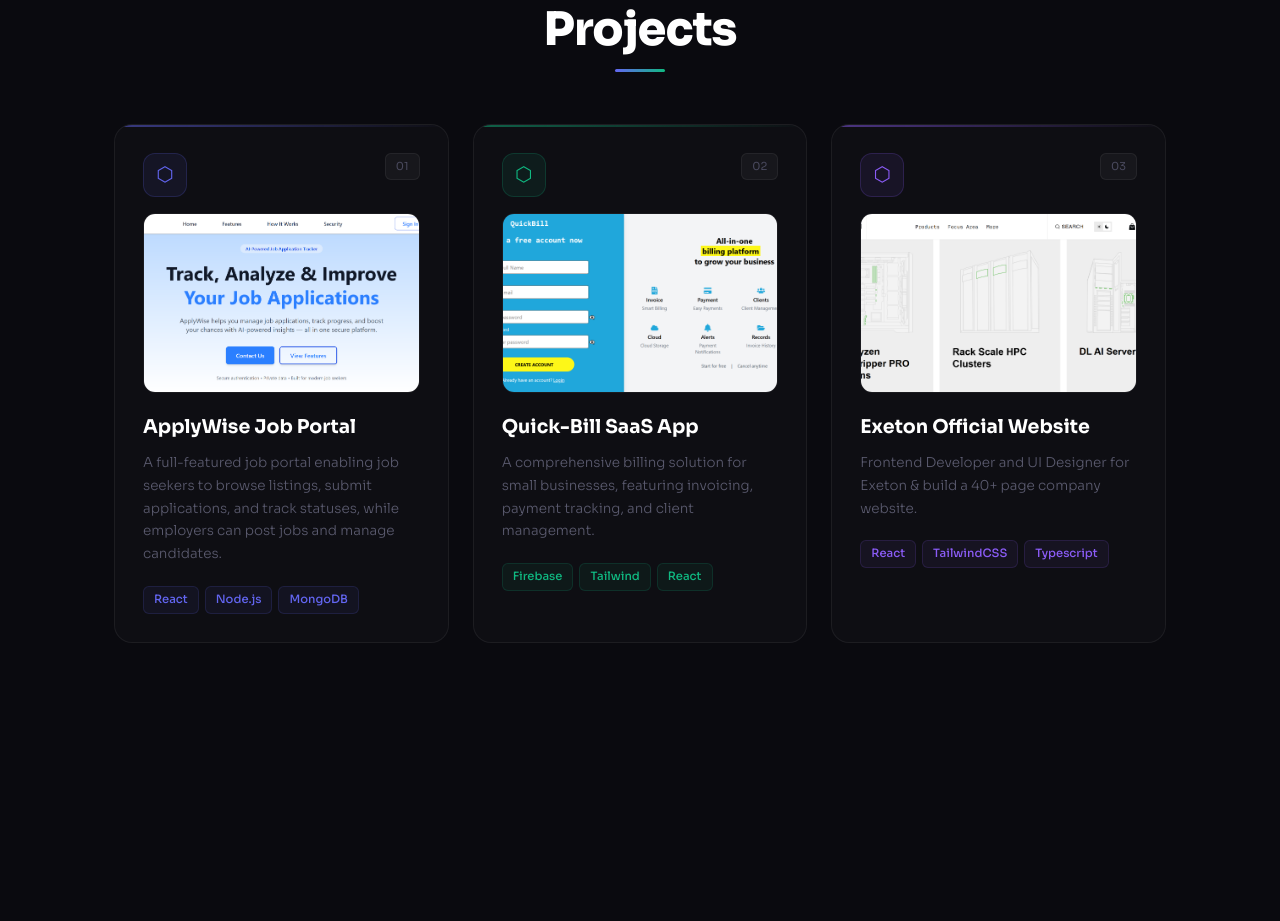
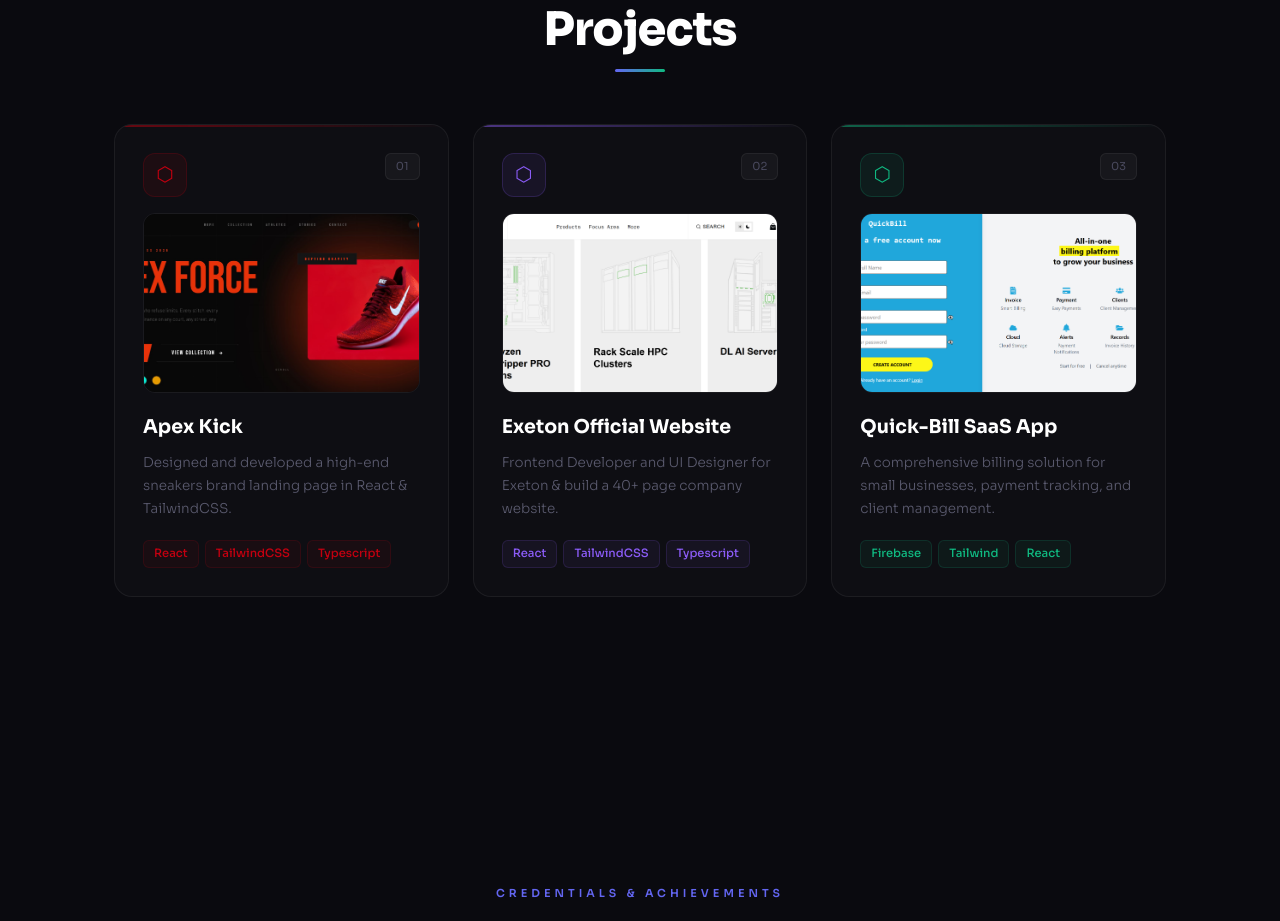
Before and after one commit to mdqasim786/PortfolioV2.0, a React (Vite) app: page / in a window 1280 px wide. Shown: the part 2360-3281 px from the top of the page. Built offline with nearby package versions, Linux system fonts and the light colour scheme.

Commit message:
feat: added a project in portfolio

```diff
--- a/src/portfolio.tsx
+++ b/src/portfolio.tsx
@@ -62,18 +62,11 @@ const NAV_ITEMS: string[] = ["Home", "Experience", "Projects", "Certifications",
 
 const PROJECTS: Project[] = [
   {
-    title: "ApplyWise Job Portal",
-    desc: "A full-featured job portal enabling job seekers to browse listings, submit applications, and track statuses, while employers can post jobs and manage candidates.",
-    tags: ["React", "Node.js", "MongoDB"],
-    color: "#6366f1",
-    image: "/applywise.png",
-  },
-  {
-    title: "Quick-Bill SaaS App",
-    desc: "A comprehensive billing solution for small businesses, featuring invoicing, payment tracking, and client management.",
-    tags: ["Firebase", "Tailwind", "React"],
-    color: "#10b981",
-    image: "/img1.png",
+    title: "Apex Kick",
+    desc: "Designed and developed a high-end sneakers brand landing page in React & TailwindCSS.",
+    tags: ["React", "TailwindCSS", "Typescript"],
+    color: "#c30010",
+    image: "/1.jpg",
   },
   {
     title: "Exeton Official Website",
@@ -81,6 +74,13 @@ const PROJECTS: Project[] = [
     tags: ["React", "TailwindCSS", "Typescript"],
     color: "#8b5cf6",
     image: "/exeton.png",
+  },
+  {
+    title: "Quick-Bill SaaS App",
+    desc: "A comprehensive billing solution for small businesses, payment tracking, and client management.",
+    tags: ["Firebase", "Tailwind", "React"],
+    color: "#10b981",
+    image: "/img1.png",
   },
 ];
 
```
Also changed, not shown: public/1.jpg (added).
